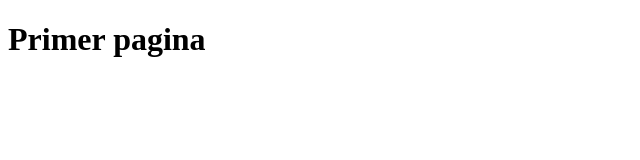
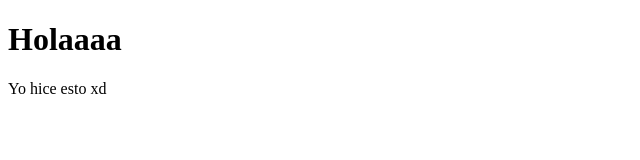
Before and after one commit to MonseHernandez4/Prueba52, a plain HTML site: page Index.html in a window 1280 px wide. Shown: the whole page, without its empty margins (0-640 px from the left). Drawn offline with Linux system fonts and the light colour scheme.

Commit message:
Update Index.html

```diff
--- a/Index.html
+++ b/Index.html
@@ -8,6 +8,7 @@
  </head>
  <body>
     <!-- Grupo 52 -->
-    <H1>Primer pagina</H1>
+    <H1>Holaaaa</H1>
+    <p1>Yo hice esto xd</p1>
  </body>
 </html>
```
